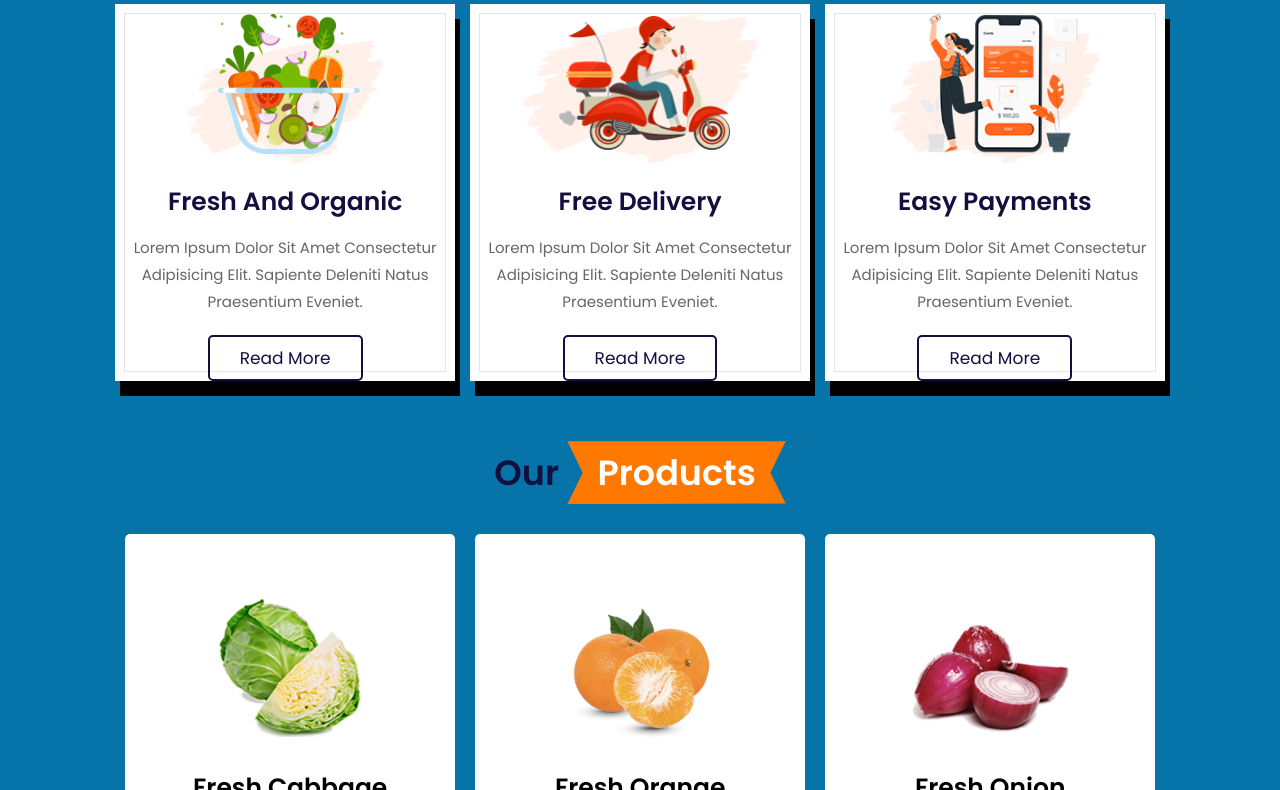
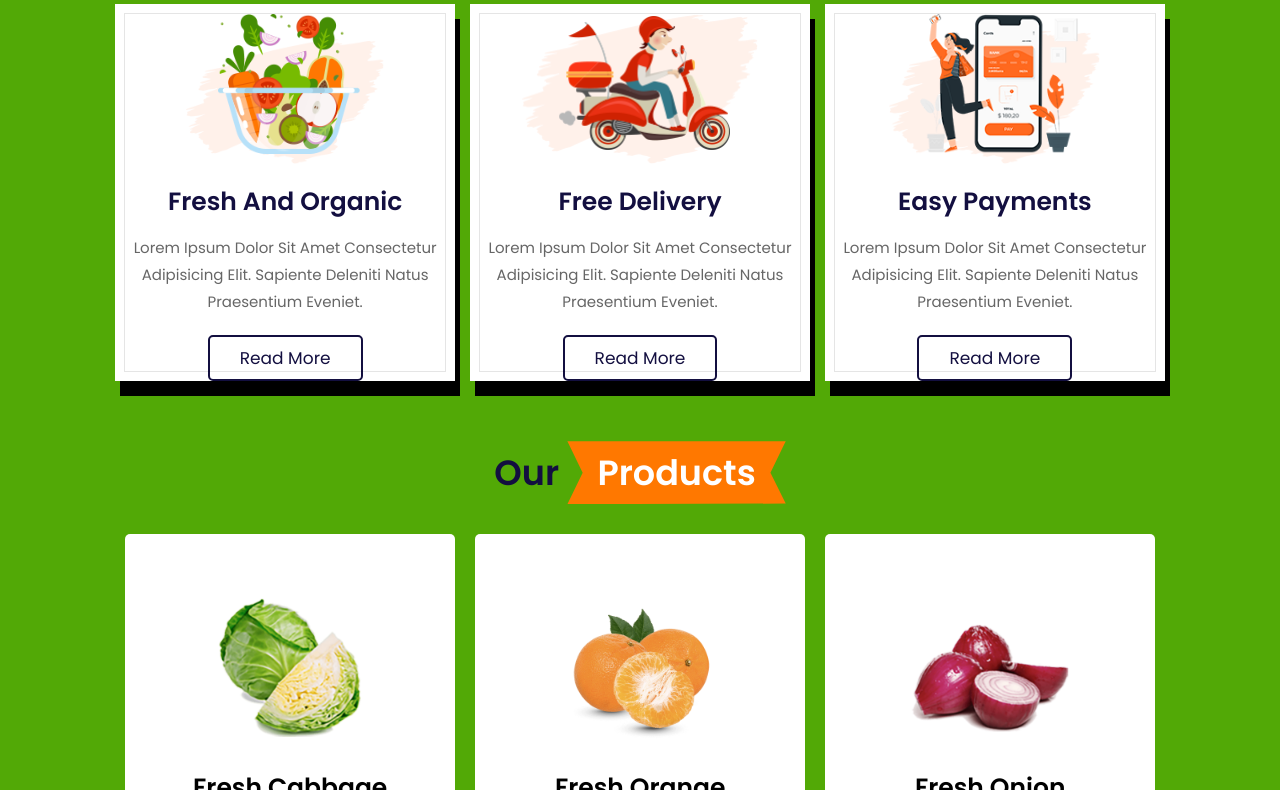
Before and after one commit to joe-corp/aws-cicd-hands-on, a website: page index.html in a window 1280 px wide. Shown: the part 571-1361 px from the top of the page. Drawn offline with nearby package versions, Linux system fonts and the light colour scheme.

Commit message:
update background

```diff
--- a/css/style.css
+++ b/css/style.css
@@ -26,7 +26,7 @@ Index:
 }
 
 body {
-    background: #0673a9;
+    background: #52a906;
 }
 
 html {
```
